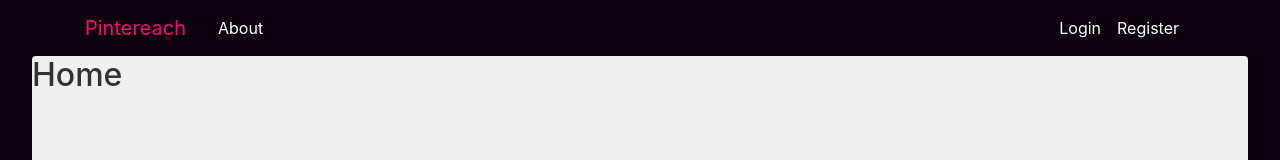
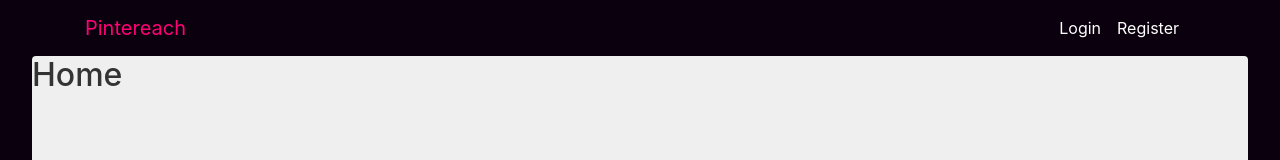
Before and after one commit to daquinons/pintereach-react, a React (Create React App) app: page / in a window 1280 px wide. Shown: the top 160 px of the page. Built offline with nearby package versions, Linux system fonts and the light colour scheme.

Commit message:
Remove About link in navbar

```diff
--- a/src/components/NavBar/NavBar.jsx
+++ b/src/components/NavBar/NavBar.jsx
@@ -47,9 +47,6 @@ const NavBar = props => {
             ) : (
               undefined
             )}
-            <StyledNavLink activeStyle={{color: '#ff0075'}} className="nav-NavLink" to="/about">
-              About
-            </StyledNavLink>
           </Nav>
           {props.isLoggedIn ? (
             <StyledNavLink activeStyle={{color: '#ff0075'}} onClick={onLogout} to="/#">
```
